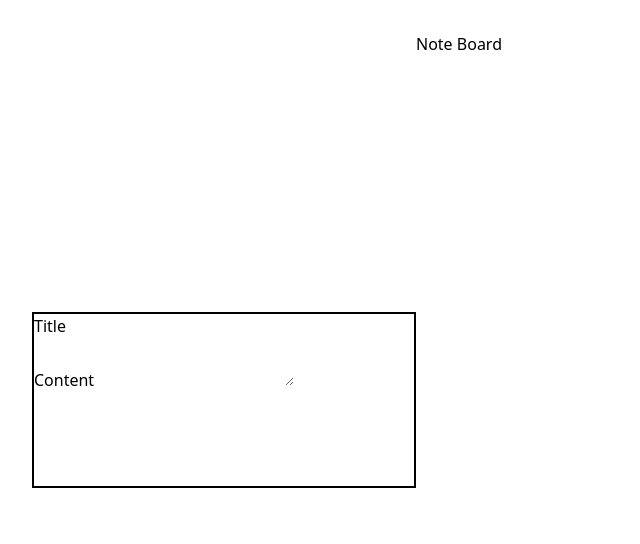
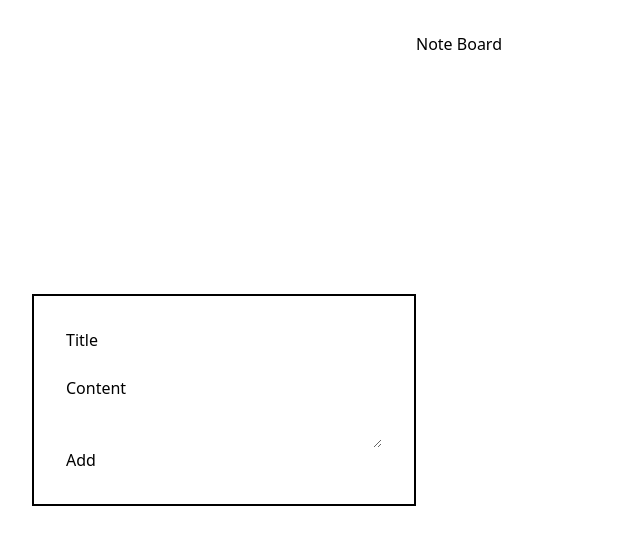
Before and after one commit to kristiyip/notes-app, a React (Vite) app in the folder client/: page / in a window 1280 px wide. Shown: the top 544 px of the page, without its empty margins (0-640 px from the left). Built offline with nearby package versions, Linux system fonts and the light colour scheme.

Commit message:
create NoteContext and add addNote to context

```diff
--- /dev/null
+++ b/client/src/contexts/note-context.tsx
@@ -0,0 +1,75 @@
+import { createContext, useContext, useEffect, useState } from 'react';
+
+export interface NoteType {
+  _id?: string,
+  title: string,
+  content: string,
+  date: Date
+}
+
+interface NoteContextType {
+  notes: NoteType[],
+  addNote: (note: NoteType) => void,
+  updateNote: (id: string) => void,
+  deleteRecord: (id: string) => void,
+}
+
+export const NoteContext = createContext<NoteContextType | null>(null)
+
+const BASE_URL = 'http://localhost:3001/notes'
+
+export const NoteProvider = ({
+  children
+}: { children: React.ReactNode }) => {
+  const [notes, setNotes] = useState<NoteType[]>([])
+
+  const fetchNotes = async () => {
+    const response = await fetch(`${BASE_URL}/getAllNotes`);
+
+    if(response.ok) {
+      const jsonNotes = await response.json()
+      setNotes(jsonNotes)
+    }
+  }
+
+  useEffect(() => {
+    fetchNotes()
+  }, [])
+
+  const addNote = async (note: NoteType) => {
+    const response = await fetch(BASE_URL, {
+      method: "POST",
+      body: JSON.stringify(note),
+      headers: {
+        'Content-Type': 'application/json'
+      }
+    })
+
+    try {
+      if(response.ok) {
+        const newNote = await response.json()
+        setNotes((prev) => [...prev, newNote])
+      }
+    } catch (err) {
+      throw new Error(`Could not add new note: ${err}`)
+    }
+  }
+
+  return (
+    <NoteContext.Provider value={{notes, addNote}}>
+      {children}
+    </NoteContext.Provider>
+  )
+}
+
+export const useNotes = () => {
+  const context = useContext<NoteContextType | null>(
+    NoteContext
+  );
+
+  if(!context) {
+    throw new Error('useNotes must be within a NotesProvider')
+  }
+
+  return context
+}
--- a/client/src/dashboard/NoteForm.tsx
+++ b/client/src/dashboard/NoteForm.tsx
@@ -4,21 +4,37 @@ export const NoteForm = (): React.ReactElement => {
   const [title, setTitle] = useState('')
   const [content, setContent] = useState('')
 
+  const handleSubmit = (event: React.FormEvent<HTMLFormElement>) => {
+    event.preventDefault();
+
+    const newNote = {
+      title: title,
+      content: content,
+      date: new Date()
+    }
+
+    setTitle('');
+    setContent('');
+  }
+
   return (
-    <div className="w-96 border-black border-2 border-solid h-44">
-      <form>
-        <div>
+    <div className='w-96 border-black border-2 border-solid p-8'>
+      <form onSubmit={handleSubmit}>
+        <div className='flex flex-col'>
           <label>Title</label>
           <input
             value={title}
+            onChange={(e) => setTitle(e.target.value)}
           />
         </div>
-        <div>
+        <div className='flex flex-col'>
           <label>Content</label>
           <textarea
             value={content}
+            onChange={(e) => setContent(e.target.value)}
           />
         </div>
+        <button type='submit'>Add</button>
       </form>
     </div>
   )
--- a/client/src/dashboard/index.tsx
+++ b/client/src/dashboard/index.tsx
@@ -1,11 +1,11 @@
-import { NoteForm } from "./NoteForm"
-import { NoteBoard } from "./NoteBoard"
+import { NoteForm } from './NoteForm'
+import { NoteBoard } from './NoteBoard'
 
 
 export const Dashboard = (): React.ReactElement => {
   return (
     <div className='w-full flex flex-row p-8 h-screen'>
-      <div className="h-full flex flex-col justify-center align-bottom">
+      <div className='h-full flex flex-col justify-center align-bottom'>
         <NoteForm />
       </div>
       <NoteBoard />
```
